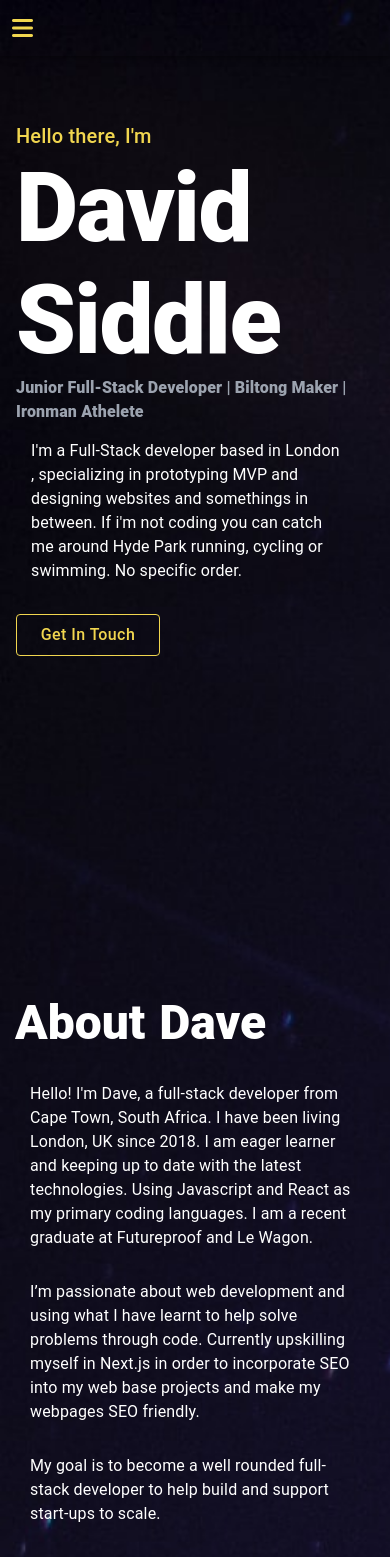
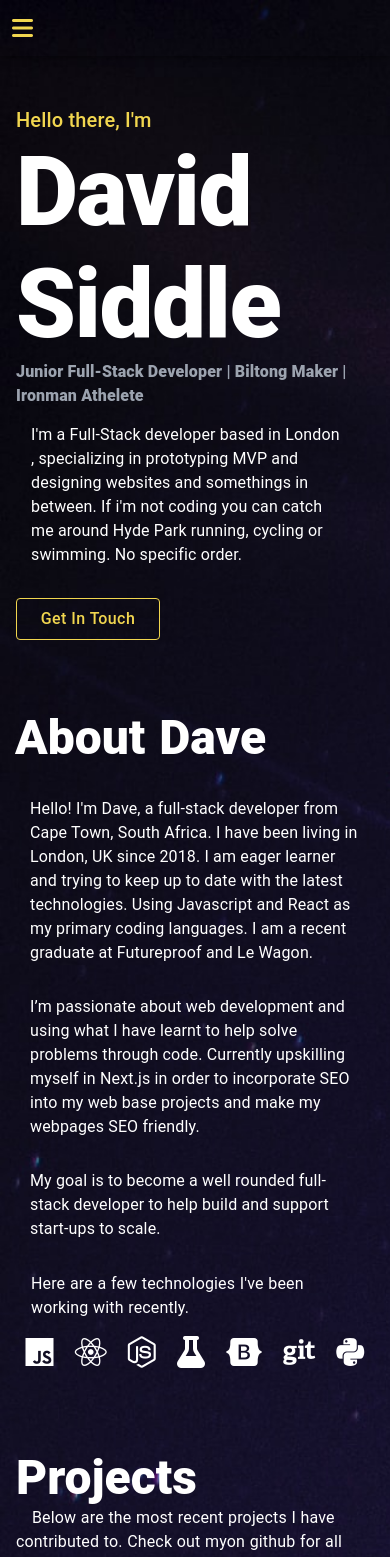
Before and after one commit to siddav83/portfolio-page, a React (Create React App) app: page / in a window 390 px wide. Shown: the top 1557 px of the page. Built offline with nearby package versions, Linux system fonts and the light colour scheme.

Commit message:
fixed media query for iphone display

```diff
--- a/src/App.css
+++ b/src/App.css
@@ -1,5 +1,6 @@
 .App {
     color: white;
+    margin: 0;
     /* z-index: 1000; */
     background: url("./static/images/melanie-magdalena-VdFkSO3uePI-unsplash.jpeg");
     background-size: cover;
--- a/src/components/About.js
+++ b/src/components/About.js
@@ -34,11 +34,11 @@ export default function About() {
                         sx={{ wordSpacing: "0.5px" }}
                     >
                         Hello! I'm Dave, a full-stack developer from Cape Town,
-                        South Africa. I have been living London, UK since 2018.
-                        I am eager learner and keeping up to date with the
-                        latest technologies. Using Javascript and React as my
-                        primary coding languages. I am a recent graduate at
-                        Futureproof and Le Wagon.
+                        South Africa. I have been living in London, UK since
+                        2018. I am eager learner and trying to keep up to date
+                        with the latest technologies. Using Javascript and React
+                        as my primary coding languages. I am a recent graduate
+                        at Futureproof and Le Wagon.
                     </Typography>
                     <Typography
                         component="div"
@@ -63,20 +63,25 @@ export default function About() {
                     <Typography
                         component="div"
                         variant="p"
-                        sx={{ pt: 2, pb: 2, wordSpacing: "0.5px" }}
+                        sx={{ p: 2, pb: 2, wordSpacing: "0.5px" }}
                     >
                         Here are a few technologies I've been working with
                         recently.
                     </Typography>
                     <Box
                         sx={{
-                            width: "30rem",
                             display: "flex",
+
+                            flexWrap: "wrap",
                             justifyContent: "space-around",
                         }}
                     >
                         <i
-                            style={{ fontSize: "2rem", p: "20px" }}
+                            style={{
+                                display: "block",
+                                fontSize: "2rem",
+                                p: "20px",
+                            }}
                             className="fa-brands fa-js"
                         ></i>
 
@@ -110,15 +115,15 @@ export default function About() {
                             className="fa-brands fa-python"
                         ></i>
 
-                        <i
+                        {/* <i
                             style={{ fontSize: "2rem" }}
                             className="fa-brands fa-css3"
-                        ></i>
+                        ></i> */}
 
-                        <i
+                        {/* <i
                             style={{ fontSize: "2rem" }}
                             className="fa-brands fa-html5"
-                        ></i>
+                        ></i> */}
                     </Box>
                 </Box>
 
--- a/src/components/Contact.js
+++ b/src/components/Contact.js
@@ -17,7 +17,7 @@ export const Contact = () => {
             }}
         >
             <Typography variant="h5">Get in Touch</Typography>
-            <Typography variant="p">
+            <Typography variant="p" sx={{ padding: 1 }}>
                 Let me know if you want to collarate or just want to chat
                 anything about coding, biltong or long distance triathlon.
             </Typography>
--- a/src/components/Navbar.js
+++ b/src/components/Navbar.js
@@ -32,7 +32,7 @@ export const Navbar = (props) => {
             </Typography>
             <Divider />
             <List>
-                {navItems.map((item) => (
+                {navItems.map((item, i) => (
                     <Link
                         to={item}
                         spy={true}
@@ -40,7 +40,7 @@ export const Navbar = (props) => {
                         offset={-100}
                         duration={500}
                     >
-                        <ListItem key={item} disablePadding>
+                        <ListItem key={i} disablePadding>
                             <ListItemButton sx={{ textAlign: "center" }}>
                                 <ListItemText primary={item}></ListItemText>
                             </ListItemButton>
--- a/src/components/Projects.js
+++ b/src/components/Projects.js
@@ -16,11 +16,19 @@ export const Projects = ({ project }) => {
             >
                 Projects
             </Typography>
-            <Typography variant="p" fontSize={15} sx={{ pb: 6 }}>
+            <Typography
+                variant="p"
+                sx={{
+                    p: 2,
+                    pb: 2,
+                    wordSpacing: "0.5px",
+                }}
+            >
                 Below are the most recent projects I have contributed to. Check
                 out my
-                <a
+                {/* <a
                     style={{
+                        textAlign: "center",
                         textDecoration: "none",
                         margin: 5,
                         color: "#f1d64f",
@@ -28,7 +36,7 @@ export const Projects = ({ project }) => {
                     href="https://github.com/siddav83?tab=repositories"
                 >
                     repo
-                </a>
+                </a> */}
                 on github for all other projects I have worked on.
             </Typography>
             {/* <Scrollbars style={{ width: 1000, height: 200 }}> */}
--- a/src/components/style.css
+++ b/src/components/style.css
@@ -7,7 +7,6 @@
 
 .navbar {
     position: fixed;
-    /* height: 90px; */
     width: 100%;
     top: 0;
     left: 0;
@@ -77,7 +76,6 @@
     #projects > div.MuiBox-root.css-rixz5a {
         display: "grid";
         grid-template-columns: repeat(2, 1fr);
-        /* padding-top: 10rem; */
     }
 }
 
@@ -105,9 +103,14 @@
         margin-bottom: 1rem;
     }
     #about > div > div {
+    }
+    #about
+        > div
+        > div
+        > div.MuiTypography-root.MuiTypography-p.css-1xwi2og-MuiTypography-root {
         margin: auto;
-        padding: 0;
-        margin: 0;
+        padding-left: 2;
+        margin: 2;
     }
 }
 
@@ -138,9 +141,7 @@
         display: "grid";
         grid-template-columns: repeat(1, 1fr);
     }
-    .contact {
-        /* margin-top: 10rem; */
-    }
+
     #about > div > img {
         display: none;
         position: absolute;
@@ -150,8 +151,94 @@
         height: 200vh;
         padding-top: 5rem;
     }
-    /* .footer,
+}
+
+@media screen and (max-width: 414px) {
+    .home {
+        margin: 0;
+        height: 70vh;
+    }
+    .about {
+        margin: 0;
+        height: 70vh;
+    }
+
+    .project {
+        margin: 0;
+        height: 100vh;
+    }
     .contact {
-        display: none;
-    } */
+        height: 15vh;
+        margin-left: 15px;
+        margin-right: 30px;
+    }
+
+    .footer {
+        height: 15vh;
+    }
 }
+
+@media screen and (max-width: 390px) {
+    .home {
+        /* padding-top: 10rem; */
+        height: 70vh;
+    }
+    .about {
+        /* padding-top: 10rem; */
+        height: 80vh;
+    }
+    #about > div > div > div.MuiBox-root.css-v2pi9l {
+        margin-bottom: 10rem;
+    }
+    .projects {
+        margin: 0;
+        /* padding-top: 10rem; */
+        height: 200vh;
+    }
+    #projects
+        > div.MuiTypography-root.MuiTypography-h3.css-153g3uf-MuiTypography-root {
+        /* padding-bottom: 20px; */
+    }
+    .contact {
+        margin: 0;
+        height: 35vh;
+        text-align: center;
+    }
+    .footer {
+        height: 15vh;
+        text-align: center;
+    }
+}
+
+@media screen and (max-width: 376px) {
+    .home {
+        /* padding-top: 10rem;
+        margin-top: 10rem; */
+        height: 90vh;
+    }
+    .about {
+        /* padding-top: 10rem; */
+        height: 100vh;
+    }
+    #about > div > div > div.MuiBox-root.css-v2pi9l {
+        margin-bottom: 10rem;
+    }
+    .projects {
+        margin: 0;
+        /* padding-top: 10rem; */
+        height: 260vh;
+    }
+    #projects
+        > div.MuiTypography-root.MuiTypography-h3.css-153g3uf-MuiTypography-root {
+        /* padding-bottom: 20px; */
+    }
+    .contact {
+        margin: 0;
+        height: 40vh;
+        text-align: center;
+    }
+    .footer {
+        height: 20vh;
+        text-align: center;
+    }
+}
```
